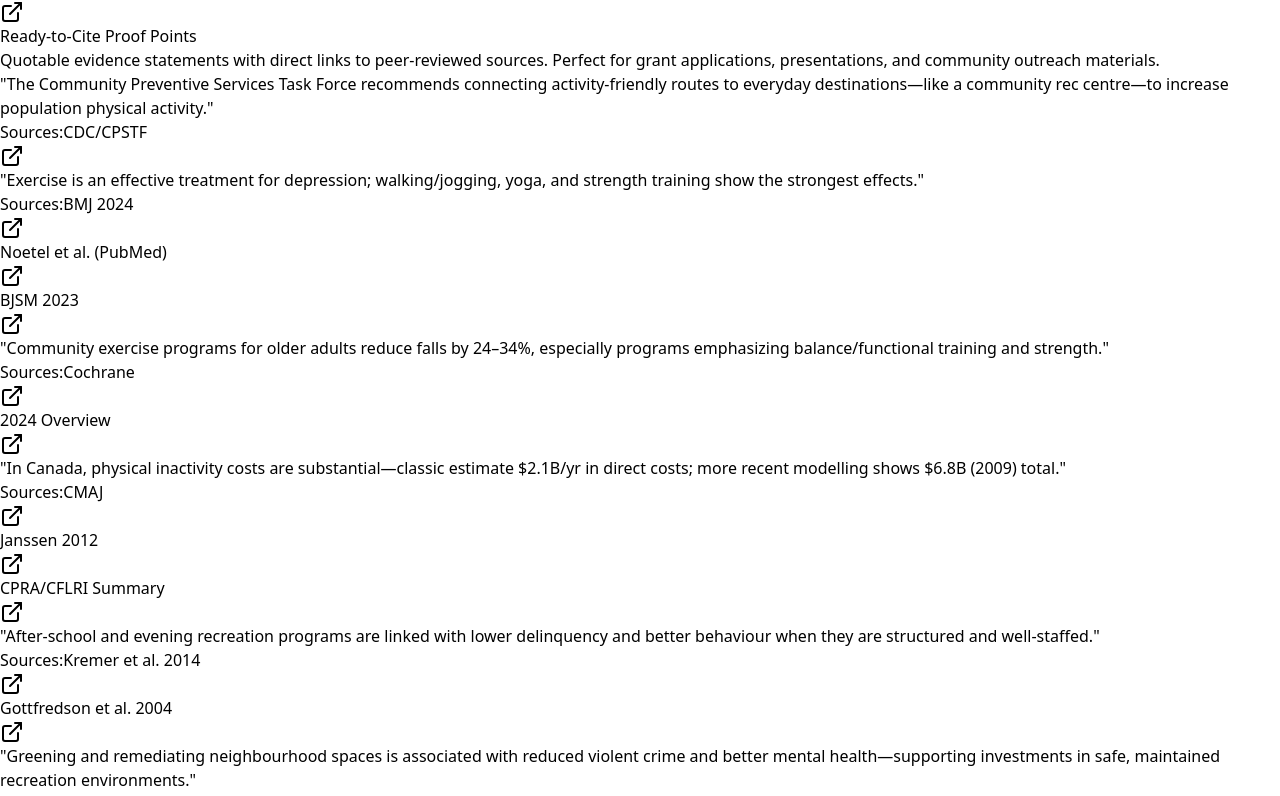
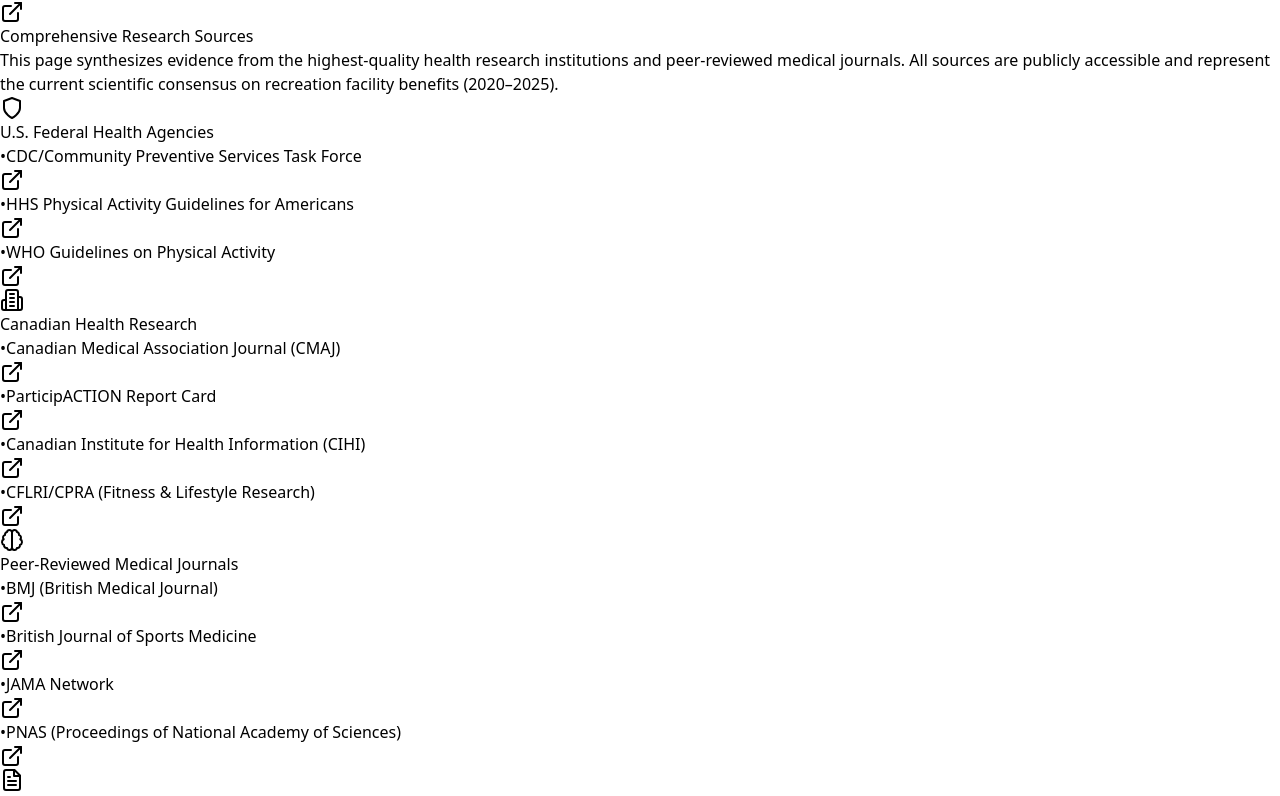
Before and after one commit to jessegiddings/ssi-arena-campaign, a React (Vite) app: page /community-benefits in a window 1280 px wide. Shown: the part 5824-6620 px from the top of the page. Built offline with nearby package versions, Linux system fonts and the light colour scheme; the HTML template or start-up script is replaced by a standard one.

Commit message:
Remove Ready-to-Cite Proof Points section from Community Benefits page

```diff
--- a/src/CommunityBenefits.jsx
+++ b/src/CommunityBenefits.jsx
@@ -84,53 +84,6 @@
       label: "Canada's 2024 health spending (+5.7% growth)",
       icon: <TrendingUp className="w-6 h-6" />,
       source: "CIHI 2024"
-    }
-  ];
-
-  const proofPoints = [
-    {
-      quote: "The Community Preventive Services Task Force recommends connecting activity-friendly routes to everyday destinations—like a community rec centre—to increase population physical activity.",
-      sources: [
-        { label: "CDC/CPSTF", url: "https://www.thecommunityguide.org/findings/physical-activity-built-environment-approaches" }
-      ]
-    },
-    {
-      quote: "Exercise is an effective treatment for depression; walking/jogging, yoga, and strength training show the strongest effects.",
-      sources: [
-        { label: "BMJ 2024", url: "https://www.bmj.com/company/newsroom/exercise-more-effective-than-medicines-to-manage-mental-health/" },
-        { label: "Noetel et al. (PubMed)", url: "https://pubmed.ncbi.nlm.nih.gov/" },
-        { label: "BJSM 2023", url: "https://bjsm.bmj.com/content/57/18/1203" }
-      ]
-    },
-    {
-      quote: "Community exercise programs for older adults reduce falls by 24–34%, especially programs emphasizing balance/functional training and strength.",
-      sources: [
-        { label: "Cochrane", url: "https://www.cochranelibrary.com/cdsr/doi/10.1002/14651858.CD013740.pub2/full" },
-        { label: "2024 Overview", url: "https://pmc.ncbi.nlm.nih.gov/" }
-      ]
-    },
-    {
-      quote: "In Canada, physical inactivity costs are substantial—classic estimate $2.1B/yr in direct costs; more recent modelling shows $6.8B (2009) total.",
-      sources: [
-        { label: "CMAJ", url: "https://www.cmaj.ca/content/163/11/1435" },
-        { label: "Janssen 2012", url: "https://www150.statcan.gc.ca/n1/pub/82-003-x/2012001/article/11606-eng.htm" },
-        { label: "CPRA/CFLRI Summary", url: "https://lin.ca/resources/the-price-of-inactivity/" }
-      ]
-    },
-    {
-      quote: "After-school and evening recreation programs are linked with lower delinquency and better behaviour when they are structured and well-staffed.",
-      sources: [
-        { label: "Kremer et al. 2014", url: "https://pmc.ncbi.nlm.nih.gov/articles/PMC4212416/" },
-        { label: "Gottfredson et al. 2004", url: "https://www.ncjrs.gov/pdffiles1/nij/grants/206013.pdf" }
-      ]
-    },
-    {
-      quote: "Greening and remediating neighbourhood spaces is associated with reduced violent crime and better mental health—supporting investments in safe, maintained recreation environments.",
-      sources: [
-        { label: "Branas et al. 2018 (PNAS)", url: "https://joeornstein.github.io/publications/VacantLotsPhilly.pdf" },
-        { label: "JAMA Network Open", url: "https://jamanetwork.com/journals/jamanetworkopen/fullarticle/2687277" },
-        { label: "JAMA Internal Medicine", url: "https://jamanetwork.com/journals/jamainternalmedicine/fullarticle/2654699" }
-      ]
     }
   ];
 
@@ -501,40 +454,6 @@
         </section>
       ))}
 
-      {/* Ready-to-Cite Proof Points */}
-      <section className="py-20 bg-gradient-to-b from-white to-slate-50">
-        <div className="max-w-6xl mx-auto px-6">
-          <h2 className="text-3xl font-bold text-center mb-4">Ready-to-Cite Proof Points</h2>
-          <p className="text-center text-slate-600 mb-12 max-w-3xl mx-auto">
-            Quotable evidence statements with direct links to peer-reviewed sources. Perfect for grant applications,
-            presentations, and community outreach materials.
-          </p>
-          <div className="space-y-6">
-            {proofPoints.map((point, i) => (
-              <Card key={i} className="border-l-4 border-emerald-500">
-                <CardContent className="p-6">
-                  <p className="text-lg text-slate-800 leading-relaxed mb-4 italic">"{point.quote}"</p>
-                  <div className="flex flex-wrap gap-2">
-                    <span className="text-sm text-slate-600 font-semibold mr-2">Sources:</span>
-                    {point.sources.map((source, j) => (
-                      <a
-                        key={j}
-                        href={source.url}
-                        target="_blank"
-                        rel="noopener noreferrer"
-                        className="inline-flex items-center gap-1 text-xs bg-emerald-100 text-emerald-700 px-3 py-1 rounded-full hover:bg-emerald-200 transition-colors font-medium"
-                      >
-                        {source.label} <ExternalLink className="w-3 h-3" />
-                      </a>
-                    ))}
-                  </div>
-                </CardContent>
-              </Card>
-            ))}
-          </div>
-        </div>
-      </section>
-
       {/* Research Sources */}
       <section className="py-16 bg-white">
         <div className="max-w-6xl mx-auto px-6">
```
